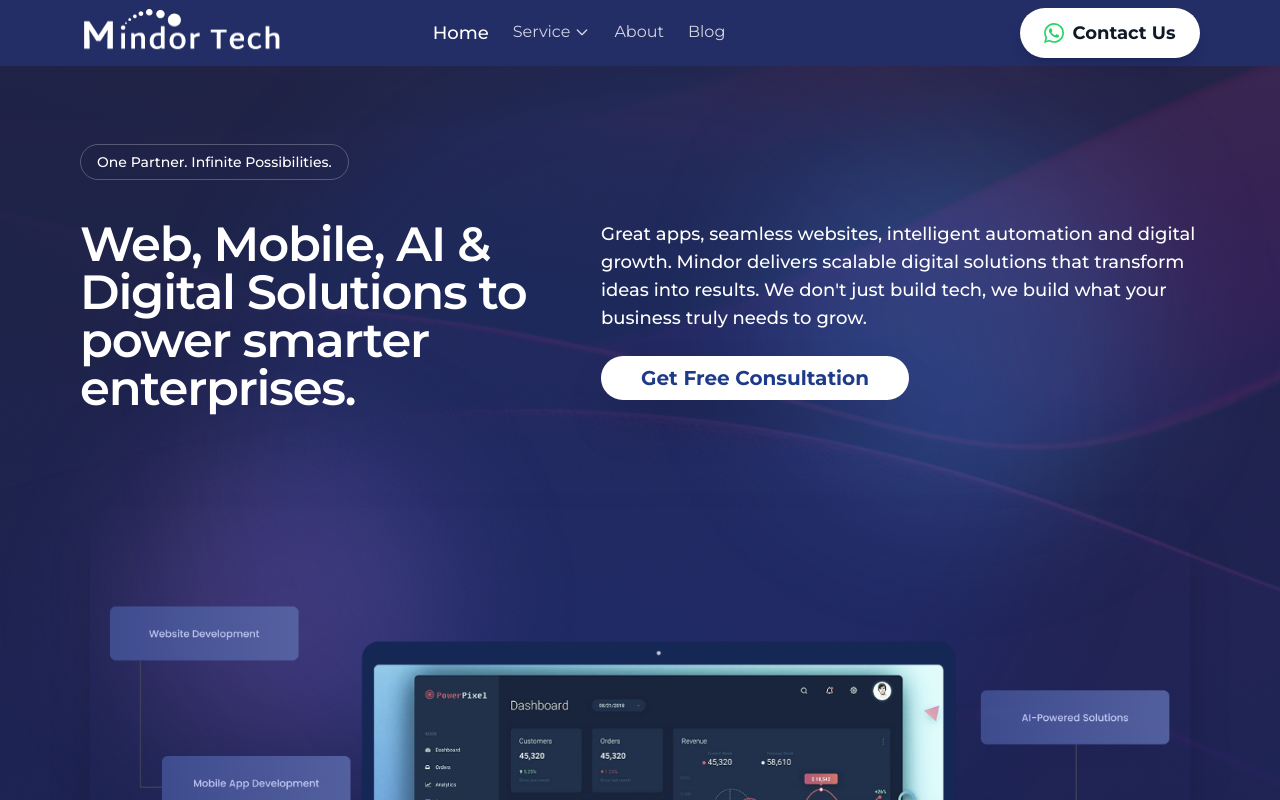
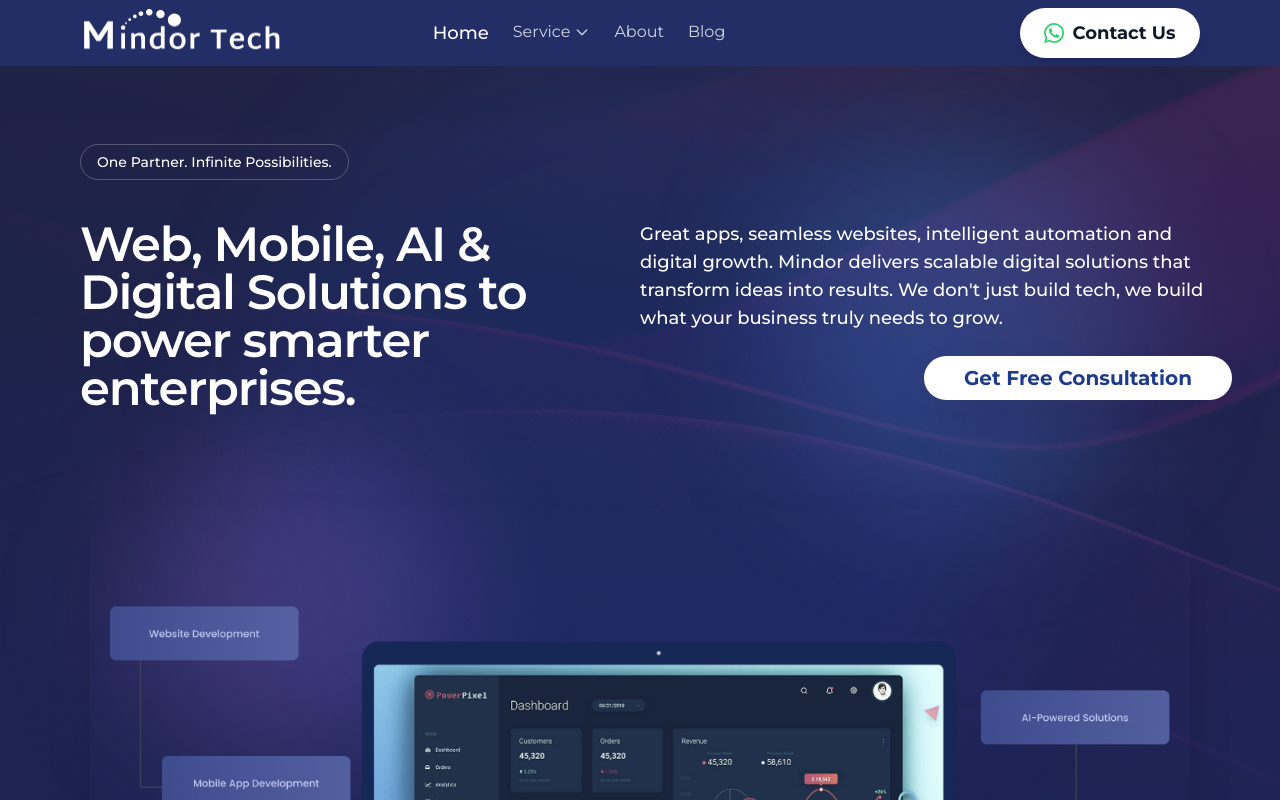
Before and after one commit to rastogi30/Mindor-tech, a Next.js app: page / in a window 1280 px wide. Shown: the top 800 px of the page. Built offline with nearby package versions, Linux system fonts and the light colour scheme.

Commit message:
minor fix

```diff
--- a/pages/landing.tsx
+++ b/pages/landing.tsx
@@ -38,7 +38,7 @@ const MindorTechHomepage: React.FC = () => {
                 Web, Mobile, AI & Digital Solutions to power smarter enterprises.
               </h1>
 
-              <div className="mt-6 lg:mt-0 lg:max-w-[60%]">
+              <div className="mt-6 lg:mt-0 lg:max-w-[50%]">
                 <p className="text-base md:text-lg text-white leading-relaxed font-medium">
                   Great apps, seamless websites, intelligent automation and digital
                   growth. Mindor delivers scalable digital solutions that transform
@@ -50,9 +50,12 @@ const MindorTechHomepage: React.FC = () => {
                   target="_blank"
                   rel="noopener noreferrer"
                 >
-                  <button className="bg-white text-blue-900 px-6 md:px-10 py-2 rounded-full font-bold text-lg md:text-xl hover:bg-white/90 transition-all shadow-2xl hover:shadow-3xl transform hover:scale-105 mt-6">
-                    Get Free Consultation
-                  </button>
+                  <div className="flex justify-end">
+                    <button className="bg-white text-blue-900 px-6 md:px-10 py-2 rounded-full font-bold text-lg md:text-xl hover:bg-white/90 transition-all shadow-2xl hover:shadow-3xl transform hover:scale-105 mt-6">
+                      Get Free Consultation
+                    </button>
+                  </div>
+
                 </a>
               </div>
             </div>
```
